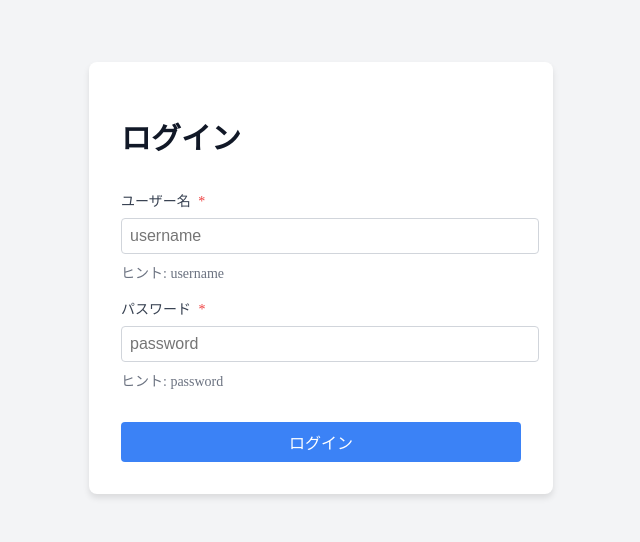
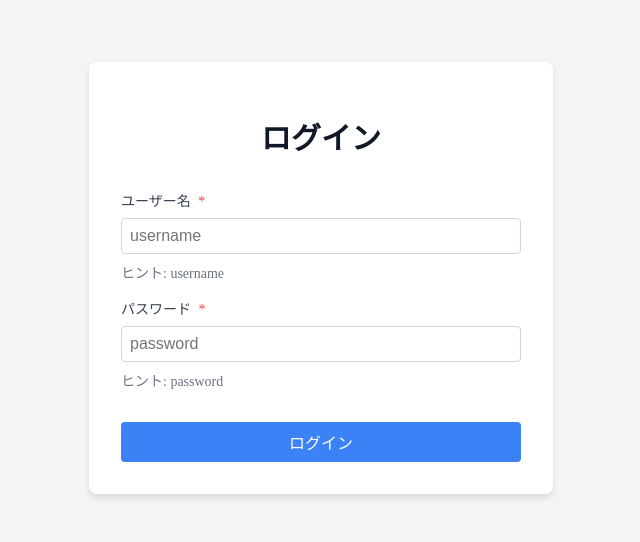
Before and after one commit to p-hashiseko/schedule, a Nuxt app: page /login in a window 1280 px wide. Shown: the part 130-672 px from the top of the page, without its empty margins (319-959 px from the left). Built offline with nearby package versions, Linux system fonts and the light colour scheme.

Commit message:
ログイン画面の修正、色とテキストボックスサイズを修正した

```diff
--- /dev/null
+++ b/app/color-palettes.ts
@@ -0,0 +1,8 @@
+/** アプリケーション全体で共通して使用するカラーパレット */
+export const ColorPalettes = {
+  background: '#f3f4f6',
+  surface: '#ffffff',
+  textPrimary: '#111827',
+  errorBg: '#fee2e2',
+  errorText: '#991b1b',
+};
--- a/app/components/atoms/Button.vue
+++ b/app/components/atoms/Button.vue
@@ -36,6 +36,7 @@ const handleClick = (event: MouseEvent) => {
 
 <style scoped>
 .btn {
+  box-sizing: border-box;
   padding: 0.5rem 1rem;
   border: none;
   border-radius: 0.25rem;
--- a/app/components/atoms/Input.vue
+++ b/app/components/atoms/Input.vue
@@ -38,6 +38,7 @@ const handleInput = (event: Event) => {
 
 <style scoped>
 .input {
+  box-sizing: border-box;
   padding: 0.5rem;
   border: 1px solid #d1d5db;
   border-radius: 0.25rem;
--- a/app/pages/login.vue
+++ b/app/pages/login.vue
@@ -44,6 +44,7 @@ import { useRouter } from 'vue-router'
 import FormField from '../components/molecules/FormField.vue'
 import Button from '../components/atoms/Button.vue'
 import { useAuth } from '../composables/useAuth'
+import { ColorPalettes } from '../color-palettes'
 
 definePageMeta({ layout: false })
 
@@ -79,14 +80,14 @@ const handleLogin = async () => {
   display: flex;
   align-items: center;
   justify-content: center;
-  background-color: #f3f4f6;
+  background-color: v-bind('ColorPalettes.background');
 }
 
 .login-container {
   width: 100%;
   max-width: 400px;
   padding: 2rem;
-  background-color: white;
+  background-color: v-bind('ColorPalettes.surface');
   border-radius: 0.5rem;
   box-shadow: 0 4px 6px rgba(0, 0, 0, 0.1);
 }
@@ -94,16 +95,16 @@ const handleLogin = async () => {
 .login-title {
   font-size: 1.875rem;
   font-weight: bold;
-  text-align: COLOR;
+  text-align: center;
   margin-bottom: 2rem;
-  color: #111827;
+  color: v-bind('ColorPalettes.textPrimary');
 }
 
 .error-message {
   padding: 0.75rem;
   margin-bottom: 1rem;
-  background-color: #fee2e2;
-  color: #991b1b;
+  background-color: v-bind('ColorPalettes.errorBg');
+  color: v-bind('ColorPalettes.errorText');
   border-radius: 0.25rem;
   font-size: 0.875rem;
 }
```
